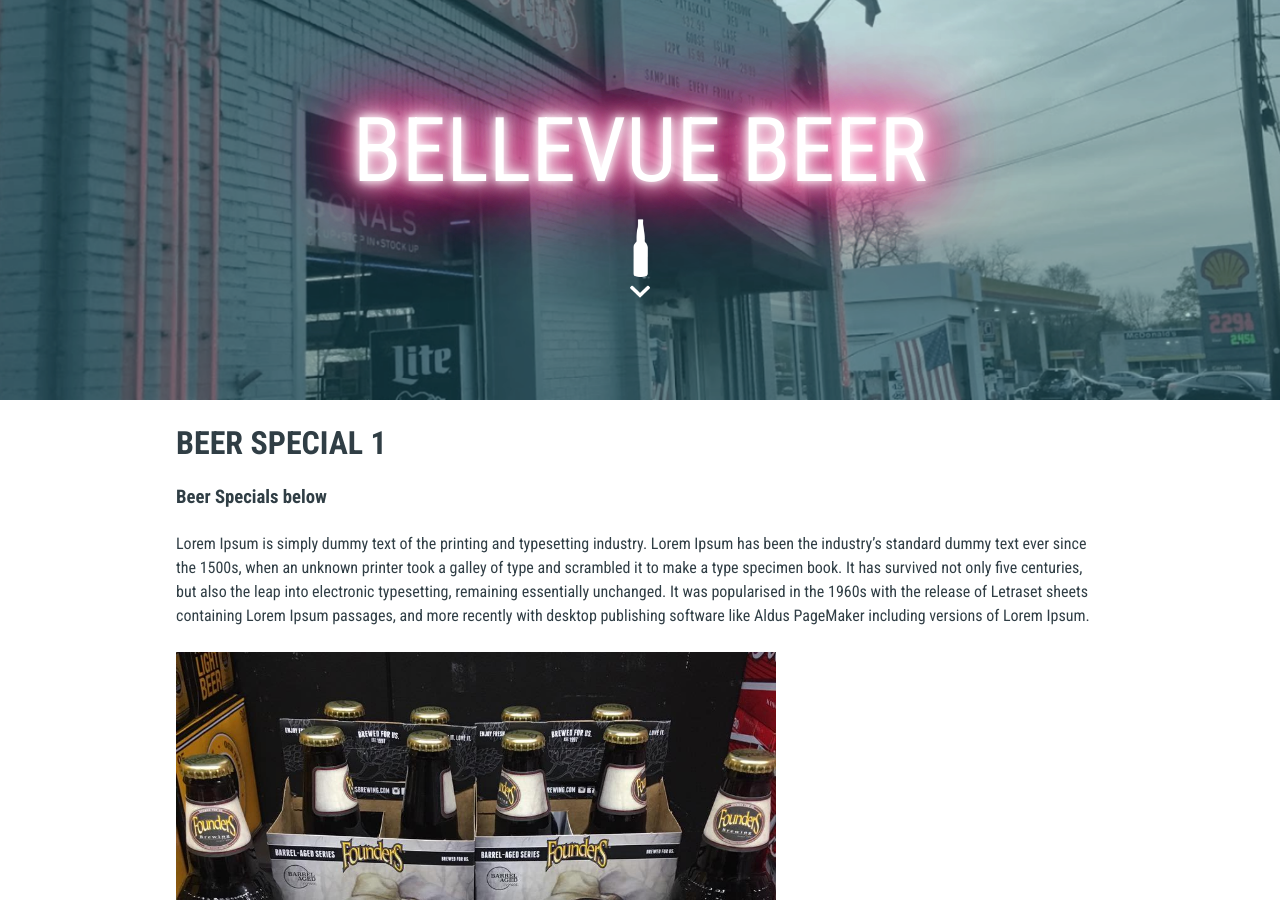
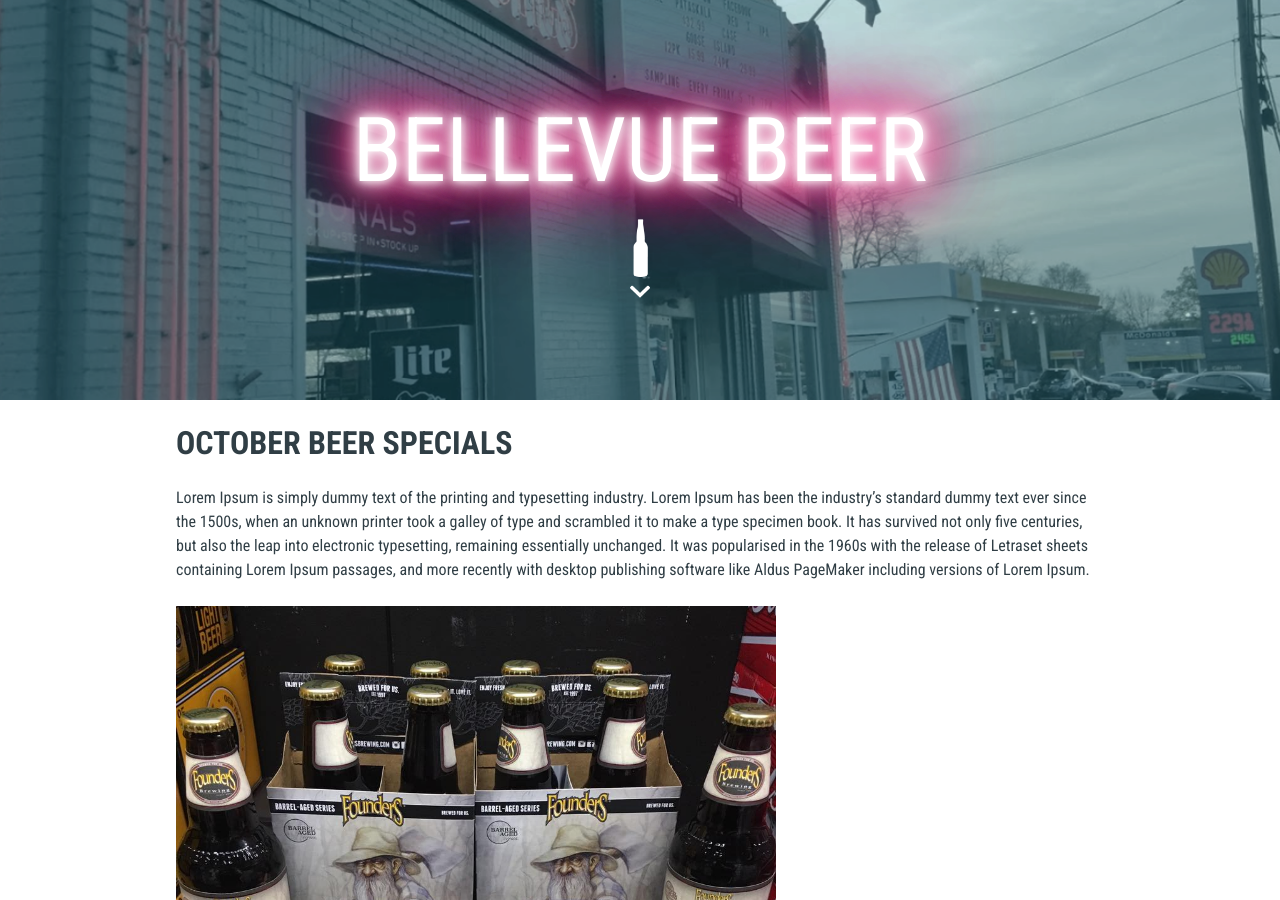
Before and after one commit to pizzapgh/bellevue_beer, a Jekyll site: the page built from _posts/2017-11-17-beer-special-1.markdown, in a window 1280 px wide and 900 px high. Built offline with Jekyll 4.4.1, drawn with Linux system fonts in a browser that asks for light colours.

Commit message:
Updated Beer Special 1

```diff
--- a/_posts/2017-11-17-beer-special-1.markdown
+++ b/_posts/2017-11-17-beer-special-1.markdown
@@ -1,12 +1,13 @@
 ---
-title: Beer Special 1
+title: October Beer Specials
 date: 2017-11-17 03:27:00 Z
 image: "/uploads/new-arrivals-sept.jpg"
 layout: post-2
 ---
 
-### Beer Specials below
 
 Lorem Ipsum is simply dummy text of the printing and typesetting industry. Lorem Ipsum has been the industry's standard dummy text ever since the 1500s, when an unknown printer took a galley of type and scrambled it to make a type specimen book. It has survived not only five centuries, but also the leap into electronic typesetting, remaining essentially unchanged. It was popularised in the 1960s with the release of Letraset sheets containing Lorem Ipsum passages, and more recently with desktop publishing software like Aldus PageMaker including versions of Lorem Ipsum.
 
 ![founders-barrel-ages-series.jpg](/uploads/founders-barrel-ages-series.jpg)
+
+![mad-elf-2.jpg](/uploads/mad-elf-2.jpg)
```
